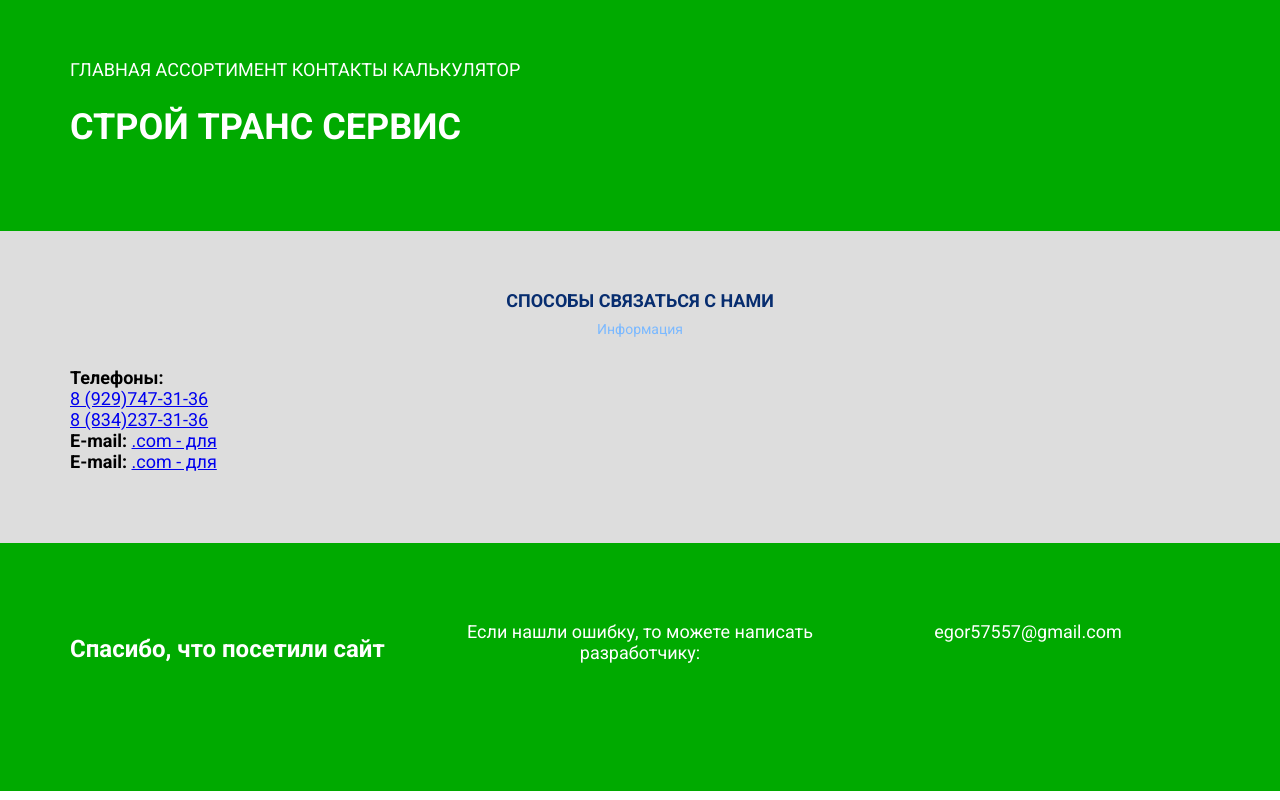
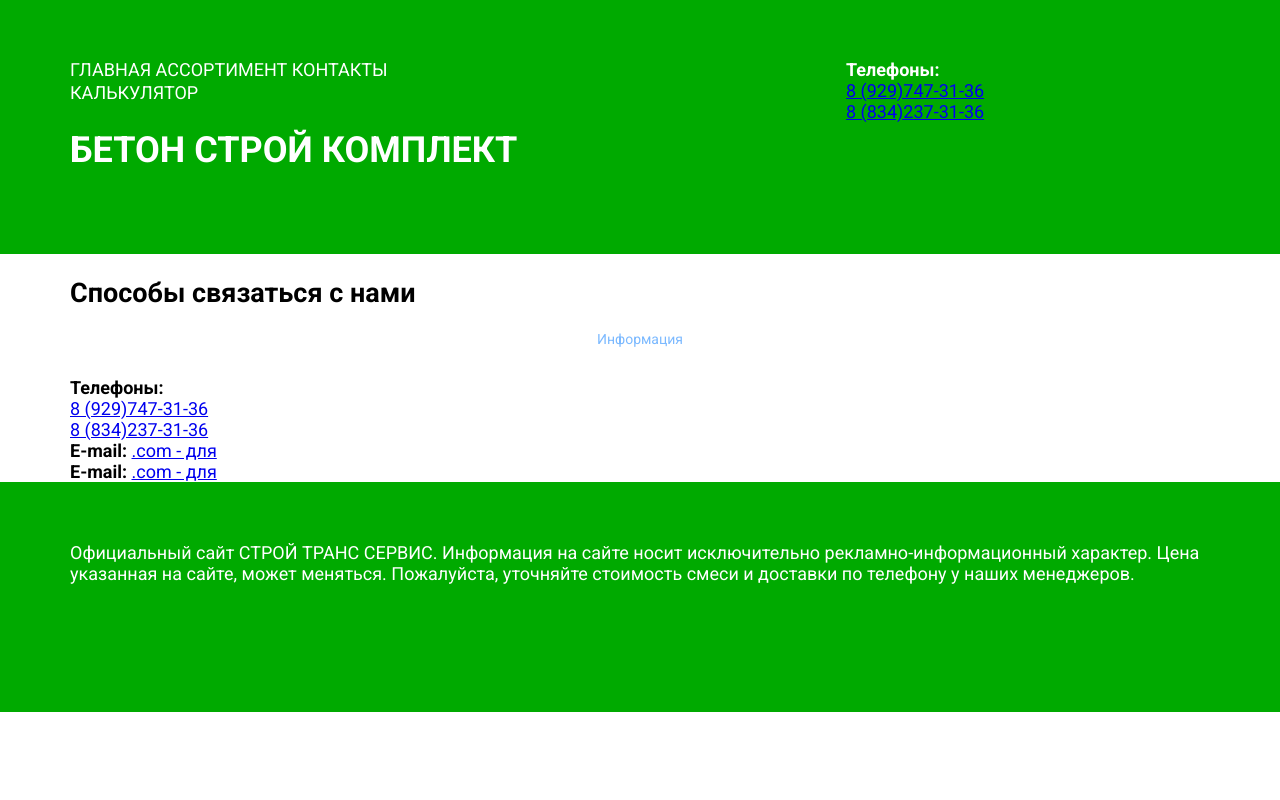
Before and after one commit to Listoker/saransk-beton-mordovia, a Flask app: page /kontakti in a window 1280 px wide. Run offline with Flask 3, Linux system fonts and the light colour scheme; some libraries are stand-ins or nearby versions.

Commit message:
Add files via upload

```diff
--- a/assortiment/beton.txt
+++ b/assortiment/beton.txt
@@ -1 +1 @@
-beton100#beton150
+beton100#beton150#beton200#beton250#beton300#beton350#beton400
--- a/main.py
+++ b/main.py
@@ -2,13 +2,19 @@ import os
 import datetime
 from flask import Flask, redirect, render_template, request
 from flask_wtf import FlaskForm
-from wtforms import StringField, PasswordField, BooleanField, SubmitField
+from wtforms import StringField, FloatField , BooleanField, SubmitField
 from wtforms.validators import DataRequired
+from wtforms.validators import InputRequired
 from data import db_session
 import sqlalchemy
 
+
 app = Flask(__name__)
+app.config['SECRET_KEY'] = 'secretkey'
 
+
+class MyForm(FlaskForm):
+    name = FloatField('A', validators=[InputRequired()])
 
 @app.route('/')
 def glavnoe():
@@ -20,7 +26,7 @@ def glavnoe():
 def assortiment(tovar):
     # ассортимент
     with open(f'assortiment/{tovar}.txt', encoding='UTF-8') as f:
-        text_vsego = f.read().split('#@{]')
+        text_vsego = f.read().split('#')
         return render_template('assortiment.html', tovari=text_vsego)
 
 
@@ -28,6 +34,16 @@ def assortiment(tovar):
 def kontakti():
     # контакты
     return render_template('kontakti.html')
+
+
+@app.route('/calculator', methods=['GET', 'POST'])
+def calculator():
+    form = MyForm()
+    if form.validate_on_submit():
+        name = form.name.data
+        print(name)
+        return render_template('calculator.html', form=form)
+    return render_template('calculator.html', form=form)
 
 
 @app.route('/tovar/<beton>')
--- a/templates/calculator.html
+++ b/templates/calculator.html
@@ -23,7 +23,7 @@
 			<div class="container">
 
 	<div class="row">
-    <div class="col-8">
+    <div class="col-md-8">
       <div class="col-lg-7">
 				<div class="register">
  					<div class="link">
@@ -36,7 +36,7 @@
  				<div class="row">
  					<div class="col-lg-7">
  						<div class="glavnoe">
- 						<h1 class="header-title wow fadeInRightBig"data-wow-delay="0.2s">СТРОЙ ТРАНС СЕРВИС</h1>
+ 						<h1 class="header-title wow fadeInRightBig"data-wow-delay="0.2s">БЕТОН СТРОЙ КОМПЛЕКТ</h1>
  					</div>
 
  						<div class="header-button-block wow fadeInRightBig"data-wow-delay="0.4s">
@@ -67,7 +67,7 @@
 
  		</header>
 
-<section class="portfolio">
+<section class="osnovnovnoe">
 	<div class="container">
 		<div class="porfolio-block wow fadeIn">
 		<div class="row">
--- a/templates/kontakti.html
+++ b/templates/kontakti.html
@@ -20,8 +20,12 @@
 	<body>
 
 		<header>
- 			<div class="container">
- 				<div class="register">
+			<div class="container">
+
+	<div class="row">
+    <div class="col-md-8">
+      <div class="col-lg-7">
+				<div class="register">
  					<div class="link">
  					<a href="/">ГЛАВНАЯ</a>
  					<a href="/assortiment/beton">АССОРТИМЕНТ</a>
@@ -30,20 +34,41 @@
  					</div>
  				</div>
  				<div class="row">
- 					<div class="col-lg-5">
- 						<h1 class="header-title wow fadeInRightBig"data-wow-delay="0.2s">СТРОЙ ТРАНС СЕРВИС</h1>
+ 					<div class="col-lg-7">
+ 						<div class="glavnoe">
+ 						<h1 class="header-title wow fadeInRightBig"data-wow-delay="0.2s">БЕТОН СТРОЙ КОМПЛЕКТ</h1>
+ 					</div>
+
  						<div class="header-button-block wow fadeInRightBig"data-wow-delay="0.4s">
  						</div>
  					</div>
  				</div>
- 			</div>
+
+			</div>
+    </div>
+    <div class="col">
+      <div class="col-sm-6">
+			<div class="colonna-telefon">
+				<b>Телефоны:</b></br>
+							<a href="tel:89297473136">8 (929)747-31-36</a></br>
+							<a href="tel:88342373136">8 (834)237-31-36</a></br>
+			</div>
+			</div>
+    </div>
+  </div>
+  <div class="telefon-mini">
+  	<b>Телефоны:</b>
+							<a href="tel:89297473136">8(929)747-31-36</a>
+							<b>,</b>
+							<a href="tel:88342373136">8(834)237-31-36</a>
+  </div>
 
  		</header>
 
-<section class="portfolio">
+<section class="osnovnovnoe">
 	<div class="container">
 		<div class="porfolio-block wow fadeIn">
-		<h2 class="portfolio-title">Способы связаться с нами</h2>
+		<h2 class="osnovnovnoe-title">Способы связаться с нами</h2>
 		<p class="porfolio-subtitle">Информация</p>
 
     <div class="vse_foto_tovarov">
@@ -79,18 +104,7 @@
 <footer>
 	<div class="container">
 		<div class="row">
-			<div class="col-md-4">
-				<h4 class="footer-author">Спасибо, что посетили сайт</h4>
-			</div>
-			<div class="col-md-4">
-				<div class="social-block">
-					<p>Если нашли ошибку, то можете написать разработчику:</p>
-				</div>
-			</div>
-			<div class="col-md-4">
-				<div class="footer-cta-block">
-					<p class="footer-cta">egor57557@gmail.com</p>
-				</div>
+			<p>Официальный сайт СТРОЙ ТРАНС СЕРВИС. Информация на сайте носит исключительно рекламно-информационный характер. Цена указанная на сайте, может меняться. Пожалуйста, уточняйте стоимость смеси и доставки по телефону у наших менеджеров.</p>
 			</div>
 		</div>
 	</div>
```
Also changed, not shown: templates/assortiment.html (+4 -17 lines), templates/beton.html (+36 -22 lines), templates/glavnoe.html (+26 -52 lines).
